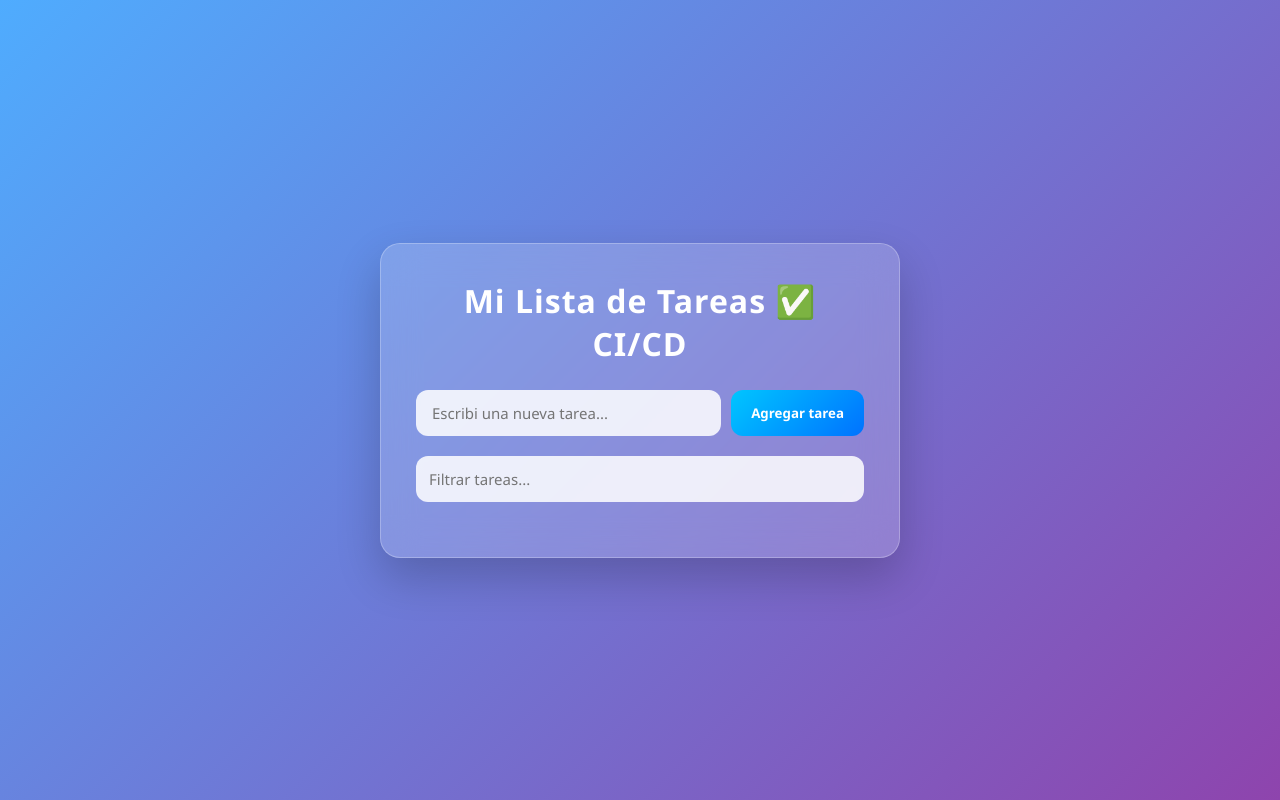
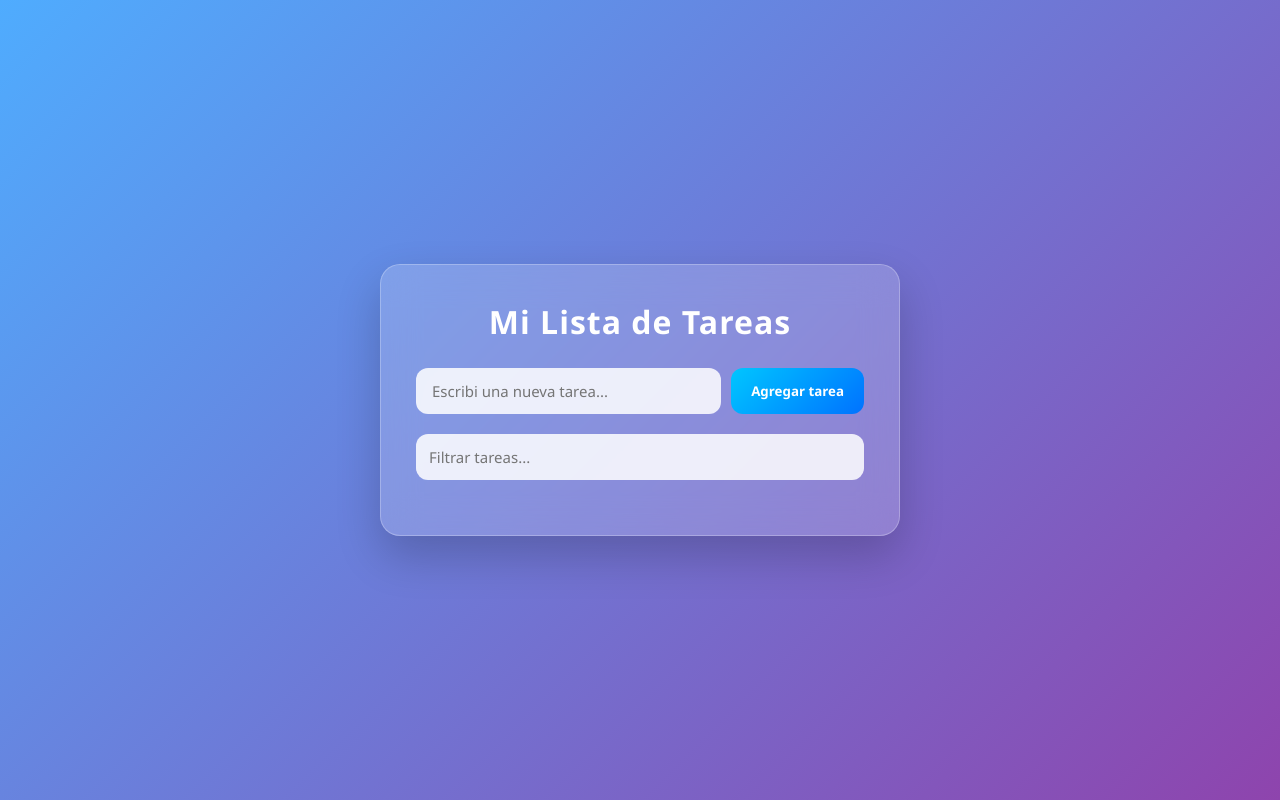
Before and after one commit to estefanydelaapozo-lgtm/todo-list-vps, a plain HTML site: page frontend/index.html in a window 1280 px wide. Drawn offline with Linux system fonts and the light colour scheme; no server answers.

Commit message:
Update title header in index.html
Removed the CI/CD emoji from the title header.

```diff
--- a/frontend/index.html
+++ b/frontend/index.html
@@ -8,7 +8,7 @@
 </head>
 <body>
   <div class="container">
-    <h1>Mi Lista de Tareas ✅ CI/CD</h1>
+    <h1>Mi Lista de Tareas </h1>
 
     <form id="task-form" class="task-form">
       <input
```
